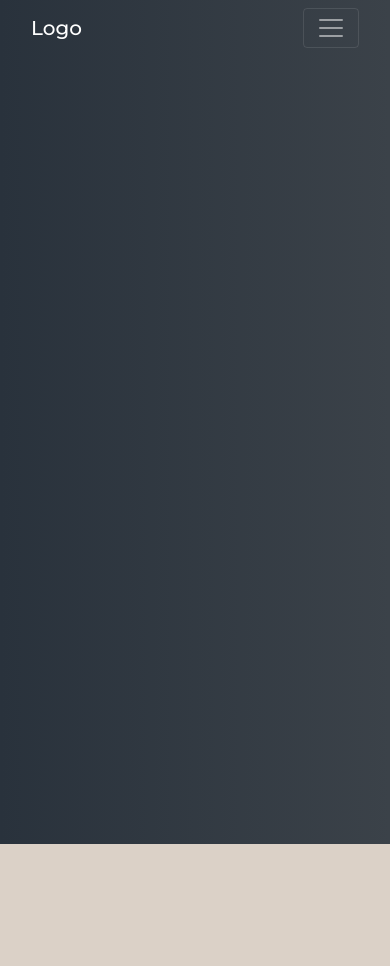
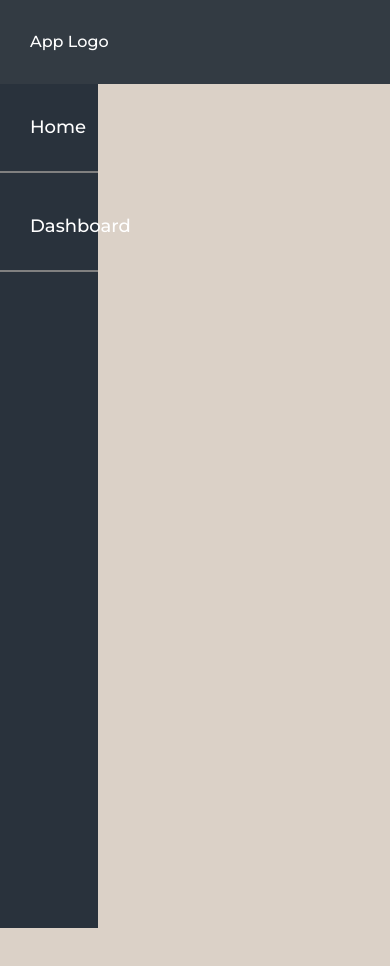
Before and after one commit to rajeev37/covid19-ui, a React (Create React App) app: page /home in a window 390 px wide. Shown: the top 966 px of the page. Before the commit the page ends 844 px from the top, so only its background shows below. Built offline with nearby package versions, Linux system fonts and the light colour scheme.

Commit message:
Added Inner pages

```diff
--- a/src/App.js
+++ b/src/App.js
@@ -1,20 +1,16 @@
 import React from 'react';
 import { Switch, Route } from "react-router-dom";
 import './App.scss';
-import Header from "./Components/organisms/Header/Header.js";
-import Footer from "./Components/organisms/Footer/Footer.js";
-import Home from "./Components/Home/Home.js";
-import About from "./Components/About/About.js";
 import LoginSignUp from './Components/LoginSignUp/LoginSignUp.js';
+import Home from './Components/Home/Home.js';
+
 function App() {
   return (
     <div className="App">
-      <Header/>
       <Switch>
-        <Route component={About} path="/about" />
         <Route component={LoginSignUp} exact path="/" />
-        {/* <Route component={SignUp} path="/sign-up" />
-        <Route component={Login} exact path="/sign-in" /> */}
+        <Route component={Home} path="/home" />
+        {/* <Route component={Login} exact path="/sign-in" /> */}
       </Switch>
       {/* <Footer/> */}
     </div>
--- a/src/Components/Home/Home.js
+++ b/src/Components/Home/Home.js
@@ -1,8 +1,20 @@
 import React from "react";
+import InnerHeader from "../InnerHeader/InnerHeader.js";
+
+import LeftSection from "../LeftSection/LeftSection.js";
+
+import RightSection from "../RightSection/RightSection.js";
 
 class Home extends React.Component {
     render() {
-        return <h1>Home Page</h1>;
+        return (
+            <main id="inner-content">
+                <InnerHeader />
+                <LeftSection />
+                <RightSection />
+
+            </main>
+        );
     }
 }
 export default Home;
--- /dev/null
+++ b/src/Components/InnerHeader/InnerHeader.js
@@ -0,0 +1,11 @@
+import React from "react";
+class InnerHeader extends React.Component {
+    render() {
+        return (
+            <header className="inner-header">
+                App Logo
+            </header>
+        )
+    }
+}
+export default InnerHeader;
--- /dev/null
+++ b/src/Components/LeftSection/LeftSection.js
@@ -0,0 +1,12 @@
+import React from "react";
+class LeftSection extends React.Component {
+    render() {
+        return (
+            <section className="l-content">
+                <a href="/home" className="active">Home</a>
+                <a href="/dashboard">Dashboard</a>
+            </section>
+        );
+    }
+}
+export default LeftSection;
--- a/src/Components/LoginSignUp/LoginSignUp.js
+++ b/src/Components/LoginSignUp/LoginSignUp.js
@@ -1,6 +1,7 @@
 import React from "react";
+
+import Header from "../organisms/Header/Header.js";
 import Login from "../Login/Login";
-
 import SignUp from "../SignUp/SignUp.js";
 
 class LoginSignUp extends React.Component {
@@ -19,8 +20,8 @@ class LoginSignUp extends React.Component {
     }
     render() {
         return (<div>
-            <div className="container-shadow"></div>
-            <div className="container">
+            <div className="container-shadow-login-sign-up"></div>
+            <div className="container-login-sign-up">
                 <div className="wrap login-signup">
                     <div className="headings">
                         <a id="sign-in" href="#" className={this.state.showLogin && 'active'} onClick={this.toggelForm}><span>Log In</span></a>
--- /dev/null
+++ b/src/Components/RightSection/RightSection.js
@@ -0,0 +1,11 @@
+import React from "react";
+class RightSection extends React.Component {
+    render() {
+        return (
+            <section className="r-content">
+
+            </section>
+        );
+    }
+}
+export default RightSection;
--- a/src/Components/SignUp/SignUp.js
+++ b/src/Components/SignUp/SignUp.js
@@ -29,22 +29,22 @@ const SignUp = inject("stores")(observer(class SignUp extends React.Component {
                 <form>
                     <label for="username">I am a</label>
                     <label for="userType">
-                        <input type="radio" name="userType" value="Doctor" />
+                        <input type="radio" name="userType" value="Doctor" required/>
                         <span>Doctor</span>
                     </label>
                     <label for="userType">
-                        <input type="radio" name="userType" value="Patient" />
+                        <input type="radio" name="userType" value="Patient" required/>
                        <span>Patient</span>
                      </label>
                      <label for="contactNumber">Contact Number</label>
-                    <input type="number" name="contactNumber" />
+                    <input type="number" name="contactNumber" required />
 
                     <label for="username">Username</label>
-                    <input type="text" name="username" />
+                    <input type="text" name="username" required/>
                     <label for="password">Password</label>
-                    <input id="password" type="password" name="password" />
+                    <input id="password" type="password" name="password" required />
                     <label for="password0">Re-Enter Password</label>
-                    <input id="password0" type="password" name="password0" />
+                    <input id="password0" type="password" name="password0" required />
                     <input type="submit" className="button" name="submit" value="Create Account" />
                 </form>
             </div>
--- a/src/styles/_base.scss
+++ b/src/styles/_base.scss
@@ -9,12 +9,17 @@ body {
     font-family: "Montserrat", sans-serif;
     margin: 0;
 }
+.container {
+    max-width: 1366px !important;
+    padding-left: 0;
+    padding-right: 0;
+}
 
 a {
     text-decoration: none;
 }
 
-.container-shadow {
+.container-shadow-login-sign-up {
     position: absolute;
     width: 525px;
     height: 100vh;
@@ -23,7 +28,7 @@ a {
     box-shadow: 0px 30px 50px -20px #000;
 }
 
-.container {
+.container-login-sign-up {
     position: absolute;
     width: 525px;
     height: 100vh;
@@ -191,13 +196,13 @@ input[type="checkbox"] + span {
 }
 
 @media (max-width: 524px) {
-    .container-shadow {
+    .container-shadow-login-sign-up {
         width: 400px;
         left: 50%;
         margin-left: -200px;
     }
 
-    .container {
+    .container-login-sign-up {
         width: 400px;
         left: 50%;
         margin-left: -200px;
@@ -213,13 +218,13 @@ input[type="checkbox"] + span {
 }
 
 @media (max-width: 399px) {
-    .container-shadow {
+    .container-shadow-login-sign-up {
         width: 100%;
         margin: 0px;
         left: inherit;
     }
 
-    .container {
+    .container-login-sign-up {
         width: 100%;
         margin: 0px;
         left: inherit;
--- a/src/styles/_layout.scss
+++ b/src/styles/_layout.scss
@@ -0,0 +1,26 @@
+#inner-content {
+    header {
+        width: 100%;
+        padding: 30px;
+        background: #333b43;
+        color: #fff;
+    }
+    .l-content {
+        width: 25%;
+        background: #29323c;
+
+        height: 100vh;
+
+        a {
+            display: block;
+            padding: 30px 30px 30px;
+            margin-bottom: 10px;
+            color: #fff;
+            font-size: 18px;
+            border-bottom: 2px solid grey;
+        }
+    }
+    .r-content {
+        height: 100vh;
+    }
+}
```
